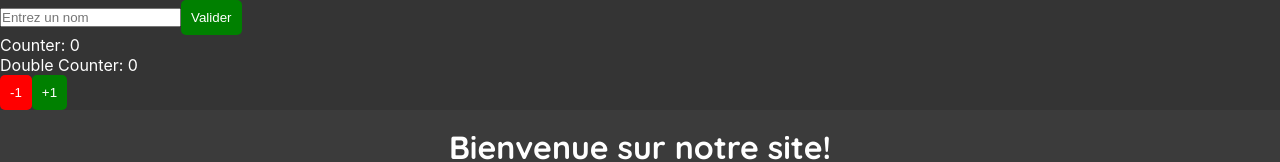
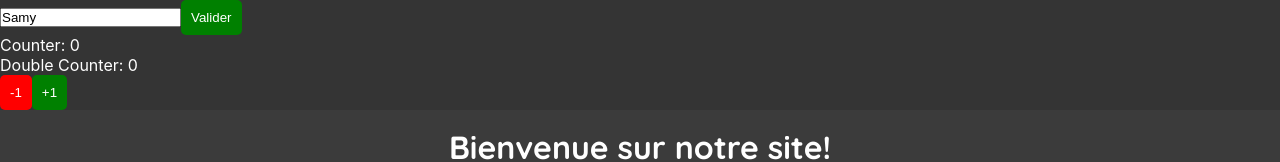
Before and after one commit to Djemai-Samy/react_12-12-22, a React (Create React App) app: page / in a window 1280 px wide. Shown: the top 162 px of the page. Built offline with nearby package versions, Linux system fonts and the light colour scheme.

Commit message:
Les formulaires

```diff
--- a/src/Composants/Forms/FullNameForm/FullNameForm.js
+++ b/src/Composants/Forms/FullNameForm/FullNameForm.js
@@ -5,20 +5,25 @@ import Button from '../../UI/Button/Button'
 
 export default function FullNameForm() {
 
-  const [nameInput, setNameInput] = useState("")
+  //Des variables pour stocker la saisie
+  const [nameInput, setNameInput] = useState("Samy")
 
-  function afficheNom(){
-    //Afficher une alerte avec le nom
-    alert(nameInput)
-  }
-
+  //les fonctions handle, gestionnaire d'événements de saisies
   function handleNameInput(e){
     setNameInput(e.target.value)
   }
 
+  //Fonction pour valider le formulaire
+  function afficheNom(){
+    //Afficher une alerte avec le nom
+    alert(nameInput)
+    setNameInput('')
+  }
+
+  //les composants: les inputs, boutons...
   return (
     <div>
-      <input type={"text"} placeholder="Entrez un nom" onChange={handleNameInput}/>
+      <input value={nameInput} type={"text"} placeholder="Entrez un nom" onChange={handleNameInput}/>
       <Button title={"Valider"} color="green" fonction={afficheNom} />
     </div>
   )
```
